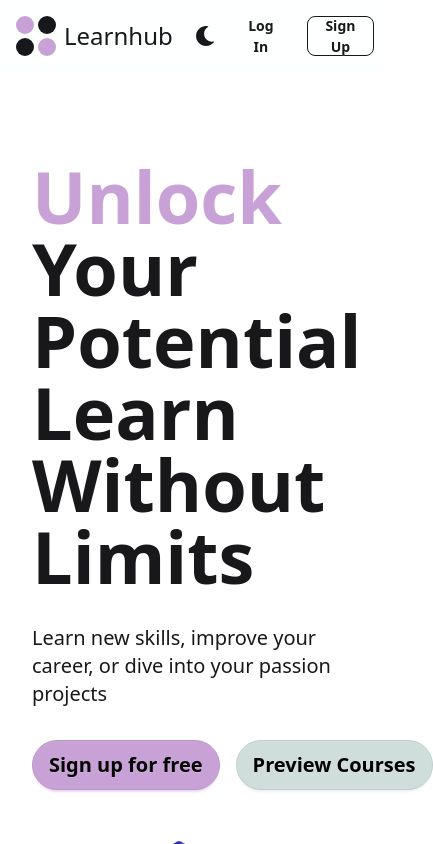
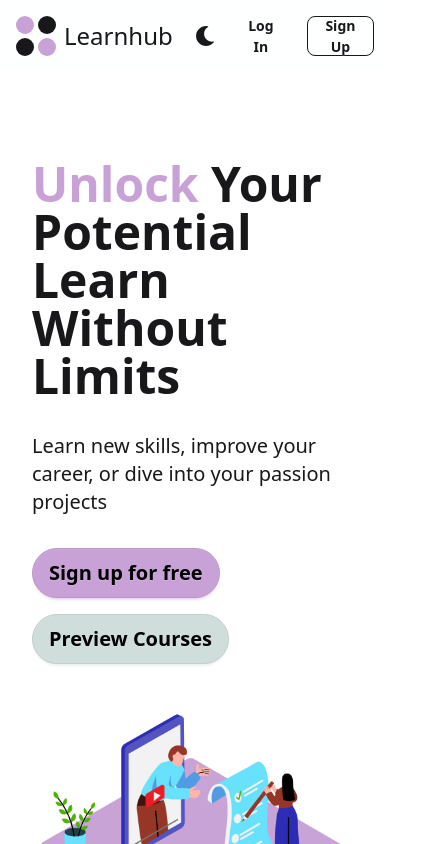
Before and after one commit to MarwanAbdalla270600/Todo-App, a React (Vite) app: page / in a window 390 px wide. Shown: the top 844 px of the page, 433 px wide, since content can reach past the window. Built offline with nearby package versions, Linux system fonts and the light colour scheme; no server answers.

Commit message:
responsive update

```diff
--- a/src/pages/LandingPage.tsx
+++ b/src/pages/LandingPage.tsx
@@ -20,7 +20,10 @@ export default function LandingPage() {
       >
         <div className="flex flex-col gap-8 lg:max-w-1/2">
           {/* h1 zoom in */}
-          <motion.h1 variants={zoomIn} className="text-7xl font-semibold">
+          <motion.h1
+            variants={zoomIn}
+            className="text-5xl font-semibold md:text-7xl"
+          >
             <span className="text-primary">Unlock</span> Your Potential
             <br />
             Learn Without Limits
@@ -33,7 +36,10 @@ export default function LandingPage() {
           </motion.p>
 
           {/* buttons fade in */}
-          <motion.div variants={fadeIn} className="flex gap-4">
+          <motion.div
+            variants={fadeIn}
+            className="flex flex-col items-start gap-4 sm:flex-row"
+          >
             <Link
               to="/register"
               className="btn btn-primary rounded-4xl py-6 text-xl text-black"
```
